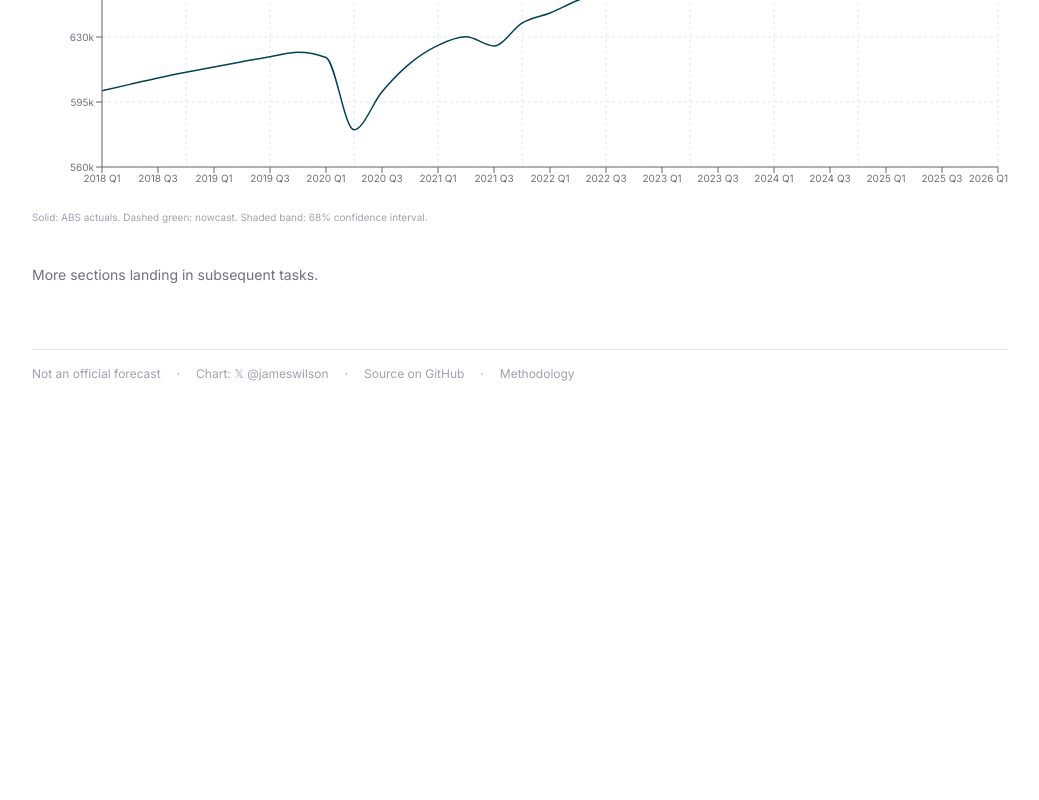
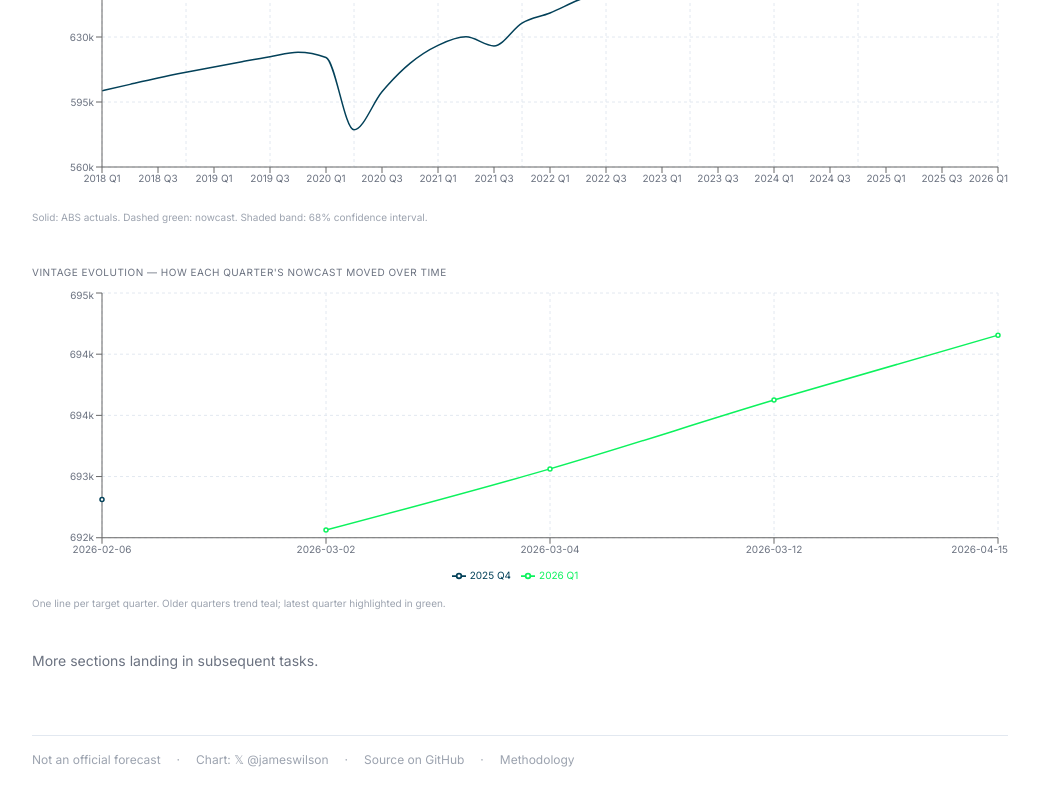
Before and after one commit to Allisterh/nowcasting-Australia, a Next.js app: page / in a window 1280 px wide. Shown: the part 538-1338 px from the top of the page, without its empty margins (120-1159 px from the left). Before the commit the page ends 952 px from the top, so only its background shows below. Built offline with nearby package versions, Linux system fonts and the light colour scheme.

Commit message:
feat: add VintageChart with ramp-coloured per-quarter lines

```diff
--- a/src/app/page.tsx
+++ b/src/app/page.tsx
@@ -4,6 +4,7 @@ import Footer from "@/components/Footer";
 import StalenessBanner from "@/components/StalenessBanner";
 import HeadlineCard from "@/components/HeadlineCard";
 import GdpHistoryChart from "@/components/GdpHistoryChart";
+import VintageChart from "@/components/VintageChart";
 
 export default function Home() {
   const data = loadDashboardData();
@@ -13,6 +14,7 @@ export default function Home() {
       <Header generatedAt={data.latest.generated_at} />
       <HeadlineCard latest={data.latest} gdp={data.gdp} />
       <GdpHistoryChart gdp={data.gdp} latest={data.latest} />
+      <VintageChart nowcasts={data.nowcasts} />
       <p className="text-label text-sm">More sections landing in subsequent tasks.</p>
       <Footer />
     </main>
--- /dev/null
+++ b/src/components/VintageChart.tsx
@@ -0,0 +1,83 @@
+"use client";
+
+import {
+  LineChart, Line, XAxis, YAxis, CartesianGrid, Tooltip, Legend,
+  ResponsiveContainer,
+} from "recharts";
+import type { VintageSeries } from "@/lib/types";
+import { formatMillions } from "@/lib/format";
+import { chartColors, chartRamp, axisTick } from "@/lib/chartTheme";
+
+interface VintageChartProps {
+  nowcasts: VintageSeries;
+}
+
+interface VintageRow {
+  run_date: string;
+  [targetQuarter: string]: number | string;
+}
+
+export default function VintageChart({ nowcasts }: VintageChartProps) {
+  const targetQuarters = Array.from(new Set(nowcasts.vintages.map((v) => v.target_quarter))).sort();
+  const runDates = Array.from(new Set(nowcasts.vintages.map((v) => v.run_date))).sort();
+
+  const rows: VintageRow[] = runDates.map((run_date) => {
+    const row: VintageRow = { run_date };
+    for (const v of nowcasts.vintages) {
+      if (v.run_date === run_date) {
+        row[v.target_quarter] = v.point;
+      }
+    }
+    return row;
+  });
+
+  const colorFor = (idx: number, total: number) => {
+    if (total <= 1) return chartRamp[chartRamp.length - 1];
+    const pos = Math.floor((idx / (total - 1)) * (chartRamp.length - 1));
+    return chartRamp[pos];
+  };
+
+  return (
+    <section className="mb-10">
+      <p className="text-[10px] uppercase tracking-wider text-label mb-2">
+        Vintage evolution — how each quarter&apos;s nowcast moved over time
+      </p>
+      <div className="h-[300px]">
+        <ResponsiveContainer>
+          <LineChart data={rows} margin={{ top: 5, right: 10, bottom: 5, left: 10 }}>
+            <CartesianGrid strokeDasharray="3 3" stroke={chartColors.border} />
+            <XAxis dataKey="run_date" tick={axisTick} />
+            <YAxis
+              tick={axisTick}
+              tickFormatter={(v) => `${Math.round(v / 1000)}k`}
+              domain={["auto", "auto"]}
+            />
+            <Tooltip
+              formatter={(v) => {
+                if (typeof v === "number") return [formatMillions(v), ""];
+                return ["", ""];
+              }}
+              labelStyle={{ fontSize: 10 }}
+              contentStyle={{ fontSize: 11 }}
+            />
+            <Legend wrapperStyle={{ fontSize: 10 }} />
+            {targetQuarters.map((tq, idx) => (
+              <Line
+                key={tq}
+                type="monotone"
+                dataKey={tq}
+                stroke={colorFor(idx, targetQuarters.length)}
+                strokeWidth={1.5}
+                dot={{ r: 2 }}
+                connectNulls
+              />
+            ))}
+          </LineChart>
+        </ResponsiveContainer>
+      </div>
+      <p className="mt-2 text-[10px] text-label-light">
+        One line per target quarter. Older quarters trend teal; latest quarter highlighted in green.
+      </p>
+    </section>
+  );
+}
```
